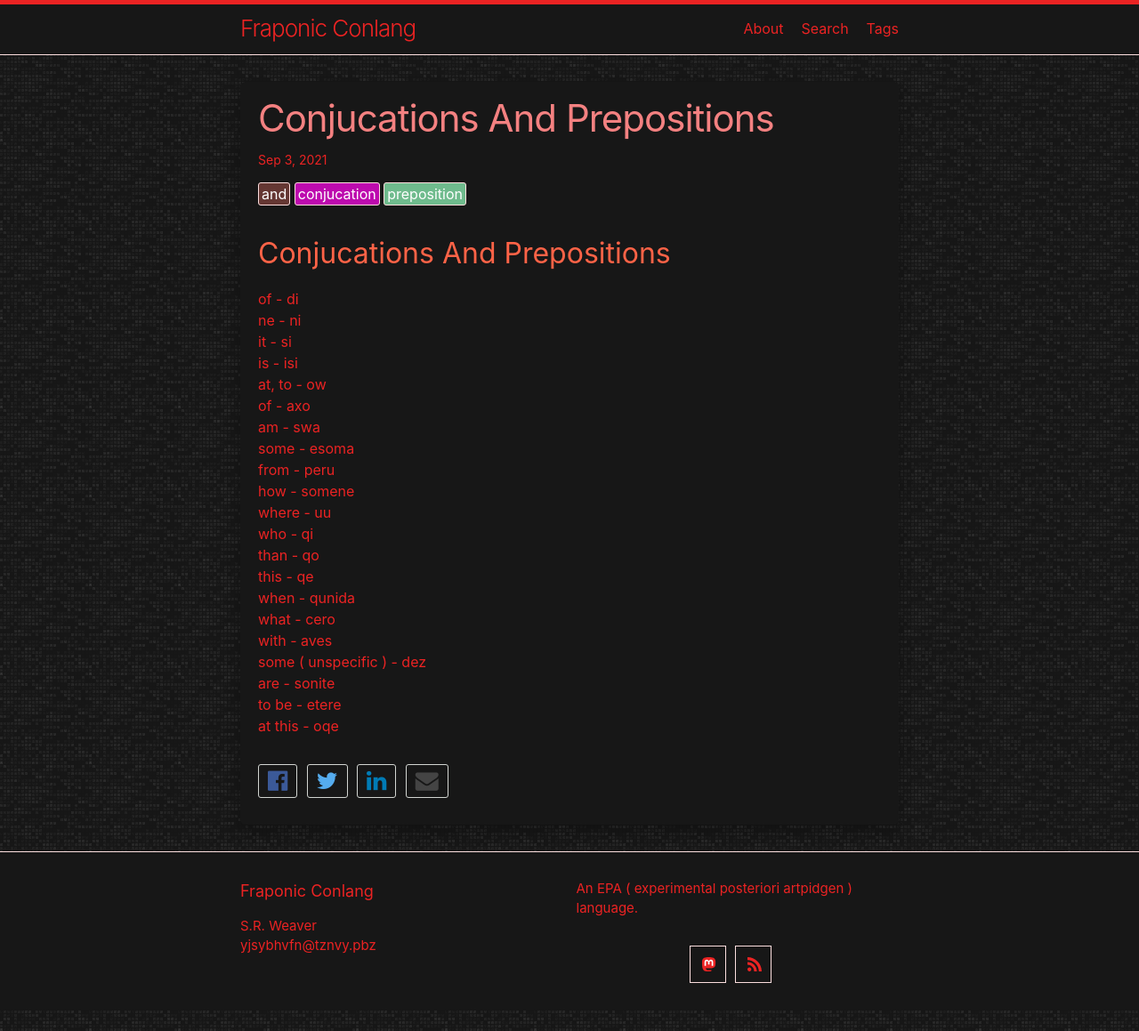
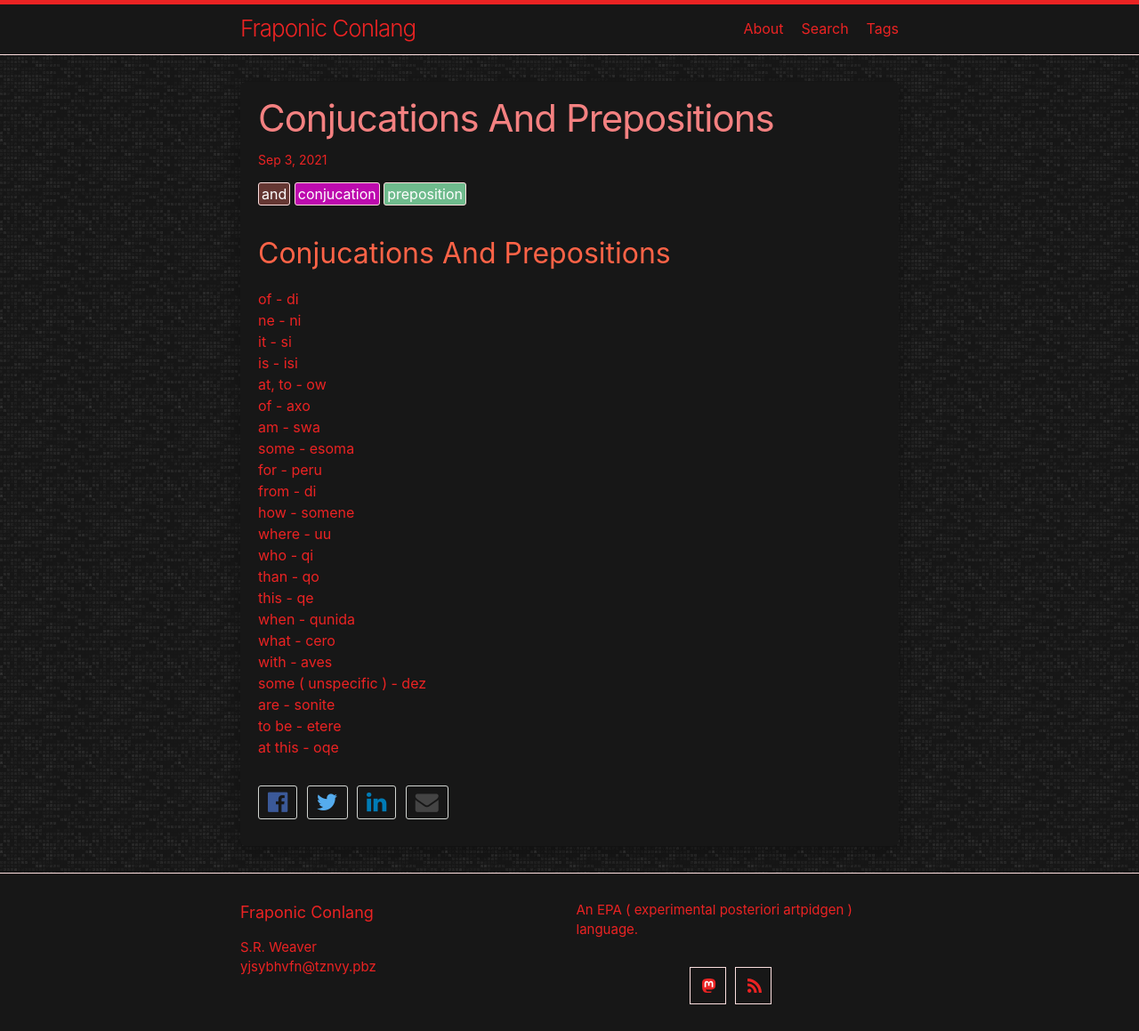
Before and after one commit to LWFlouisa/FraponicConlang, a Jekyll site: the page built from _posts/2021-09-03-conjucationandprepositions.md, in a window 1280 px wide. Shown: the whole page at 89% size. Built offline with Jekyll 4.4.1, drawn with Linux system fonts in a browser that asks for light colours.

Commit message:
Update 2021-09-03-conjucationandprepositions.md

```diff
--- a/_posts/2021-09-03-conjucationandprepositions.md
+++ b/_posts/2021-09-03-conjucationandprepositions.md
@@ -14,7 +14,8 @@ at, to - ow<br />
 of - axo<br />
 am - swa<br />
 some - esoma<br />
-from - peru<br />
+for - peru<br />
+from - di<br />
 how - somene<br />
 where - uu<br />
 who - qi<br />
```
